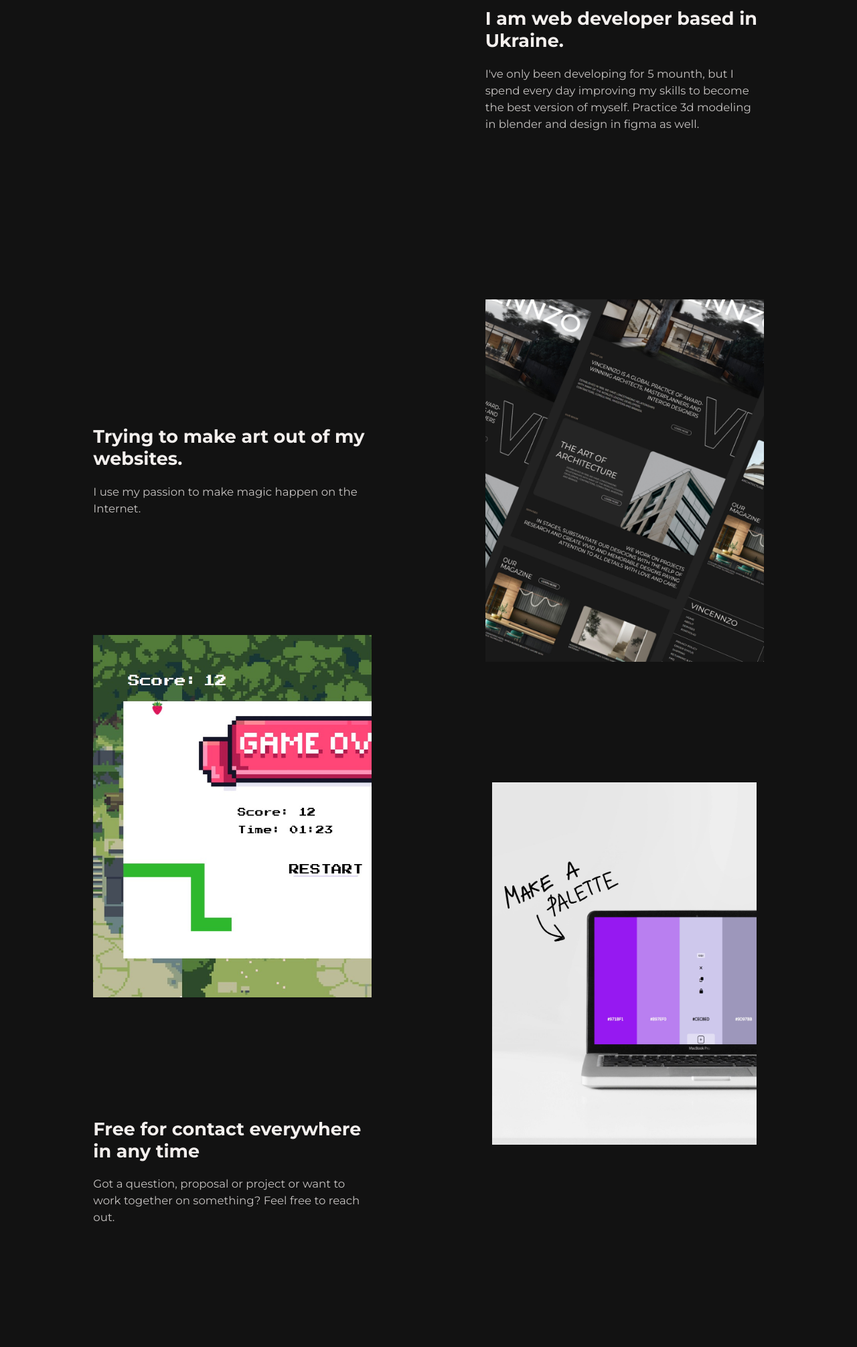
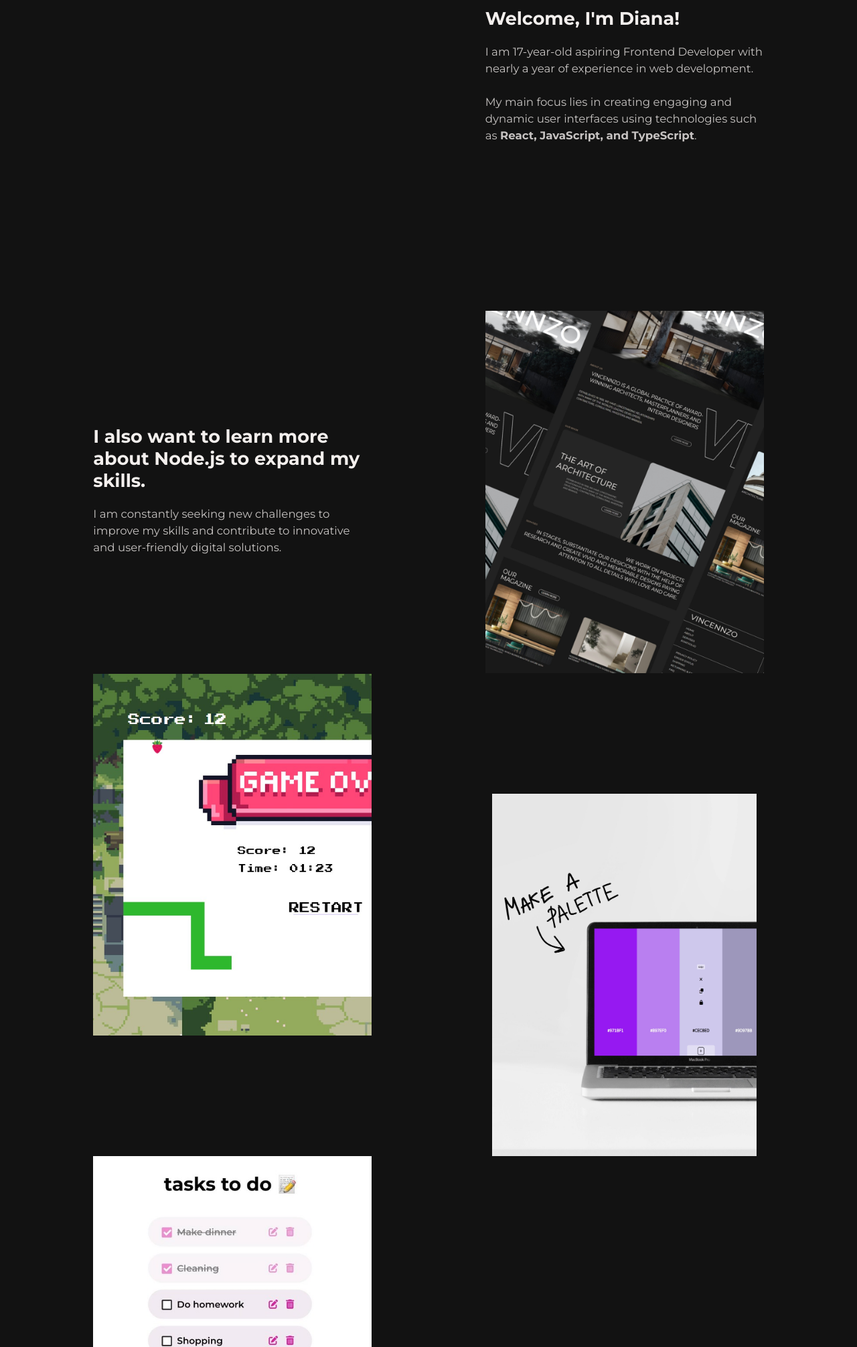
Before and after one commit to harukadoo/PORTFOLIO-2023, a plain HTML site: page index.html in a window 1280 px wide. Shown: the part 789-2800 px from the top of the page at 67% size. Drawn offline with Linux system fonts and the light colour scheme.

Commit message:
october update

```diff
--- a/index.html
+++ b/index.html
@@ -50,42 +50,44 @@
                             <div data-speed=".9" class="gallery__left">
 
                                 <div class="gallery__item text">
-                                    <h3 class="text__title">Trying to make art out of my websites.</h3>
+                                    <h3 class="text__title">I also want to learn more about Node.js to expand my skills.</h3>
                                     <p class="text__p">
-                                        I use my passion to make magic happen on the
-                                        Internet.
+                                        I am constantly seeking new challenges to improve my skills and contribute to innovative and user-friendly digital solutions.
                                     </p>
                                 </div>
 
                                 <div class="gallery__item image">
-
-
                                     <a href="">
                                         <img src="./img/portfolio-img-1.jpg" alt="project3">
                                     </a>
 
-                                    <a href="https://github.com/harukadoo/calculator-javascript.git" class="image__overlay">
+                                    <a href="https://harukadoo.github.io/snake-game/" class="image__overlay">
                                         <div class="overlay__title">Snake Game</div>
                                         <div class="overlay__caption">One more javascript project — a snake game. The game has full functionality that the standard snake game has.</div>
                                     </a>
                                 </div>
 
-                                <div class="gallery__item text">
-                                    <h3 class="text__title">Free for contact everywhere in any time</h3>
-                                    <p class="text__p">
-                                        Got a question, proposal or project or want to work together on something?
-                                        Feel free to reach out.
-                                    </p>
+                                <div class="gallery__item image pj4">
+                                    <a href="">
+                                        <img src="./img/portfolio-img-8.jpg" alt="project4">
+                                    </a>
+
+                                    <a href="https://github.com/harukadoo/todo-list-react-ts.git" class="image__overlay">
+                                        <div class="overlay__title">ToDo list on React</div>
+                                        <div class="overlay__caption">React app project. <br> Was also written using <b>TypeScript</b></div>
+                                    </a>
                                 </div>
+
+
                             </div>
 
                             <div data-speed="1.2" class="gallery__right">
                                 <div class="gallery__item text">
-                                    <h3 class="text__title">I am web developer based in Ukraine.</h3>
+                                    <h3 class="text__title">Welcome, I'm Diana!</h3>
                                     <p class="text__p">
-                                         I've only been developing for 5 mounth, but I spend
-                                        every day improving my skills to become the best version of myself. Practice 3d modeling
-                                        in blender and design in figma as well.
+                                         I am 17-year-old aspiring Frontend Developer with nearly a year of experience in web development.
+                                         <br>
+                                         <br> My main focus lies in creating engaging and dynamic user interfaces using technologies such as <b>React, JavaScript, and TypeScript</b>.
                                     </p>
                                 </div>
 
@@ -113,7 +115,13 @@
                                     </a>
                                 </div>
 
-
+                                <div class="gallery__item text">
+                                    <h3 class="text__title">Free for contact everywhere in any time</h3>
+                                    <p class="text__p">
+                                        Got a question, proposal or project or want to work together on something?
+                                        Feel free to reach out.
+                                    </p>
+                                </div>
 
                             </div>
                         </div>
--- a/style.css
+++ b/style.css
@@ -144,6 +144,10 @@ body{
     -ms-transition: .3s ease-out;
     -o-transition: .3s ease-out;
 
+}
+
+.pj4{
+    width: calc(var(--index) * 20);
 }
 
 .gallery__left{
@@ -317,6 +321,7 @@ body{
     -moz-transition: 0.3s ease-out;
     -ms-transition: 0.3s ease-out;
     -o-transition: 0.3s ease-out;
+    cursor: pointer;
 }
 
 .form__btn:hover{
```
Also changed, not shown: img/portfolio-img-8.jpg (added).
